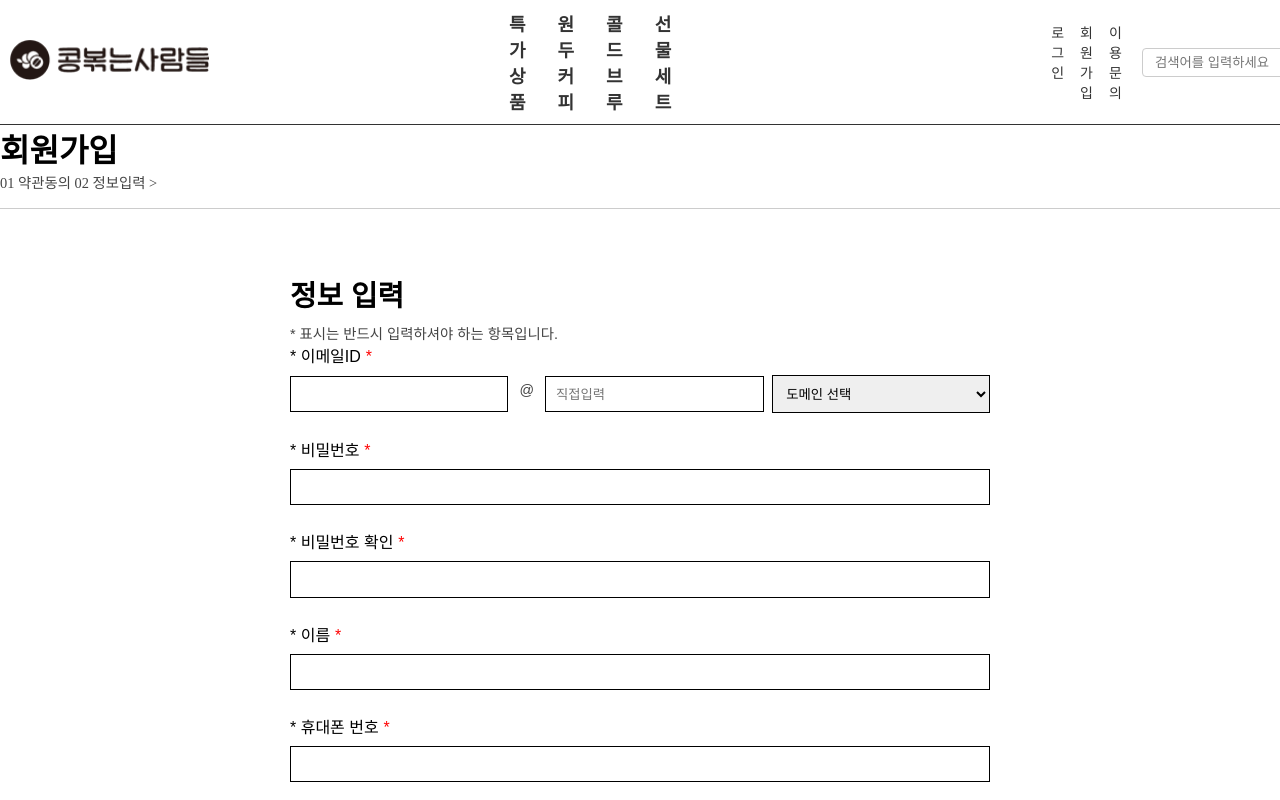
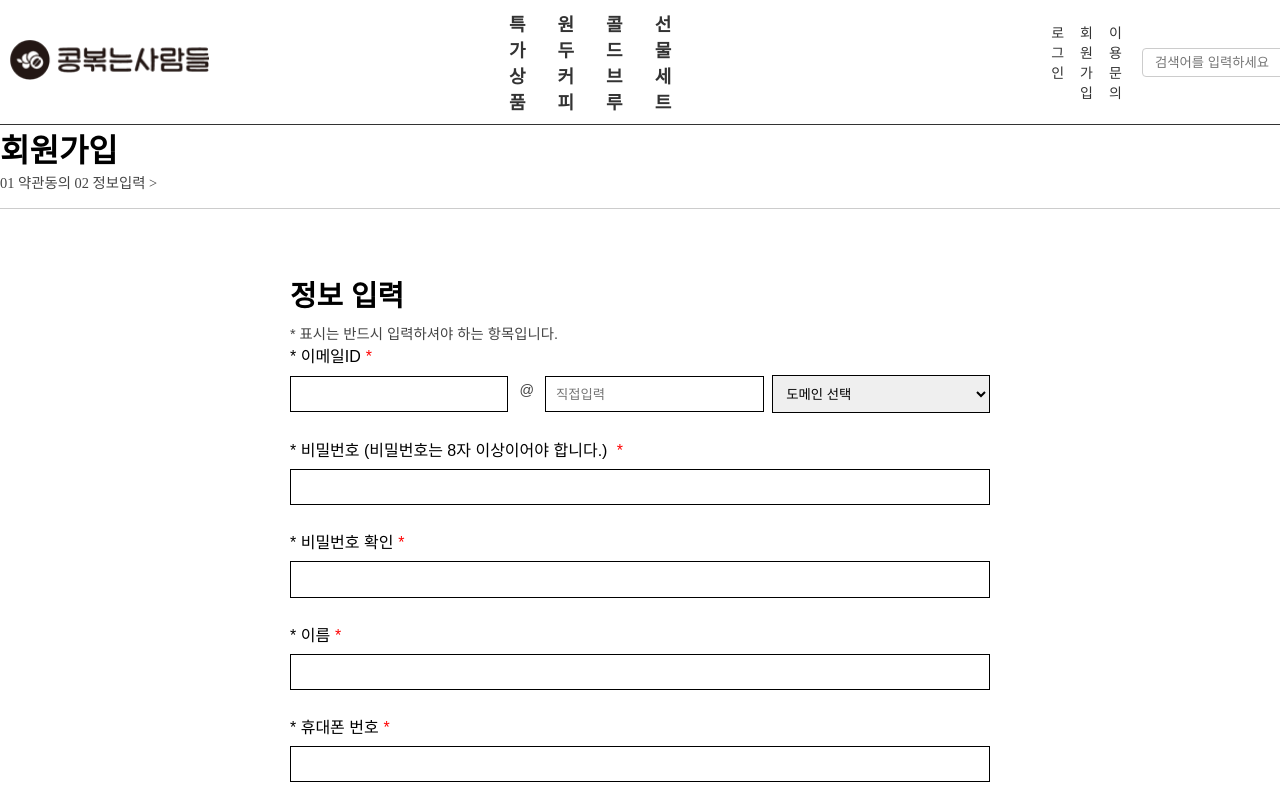
Before and after one commit to bulldorzer/coffee-shop-front, a React (Vite) app: page /join in a window 1280 px wide. Shown: the top 800 px of the page. Built offline with nearby package versions, Linux system fonts and the light colour scheme.

Commit message:
회원가입 비밀번호입력, 버튼 수정 - 이재민

```diff
--- a/src/component/login/join/JoinForm.jsx
+++ b/src/component/login/join/JoinForm.jsx
@@ -27,6 +27,11 @@ const JoinForm = () => {
 
     const handleSubmit = (e) => {
         e.preventDefault(); // 페이지 새로고침 방지
+
+        if (password.length < 8) {
+            alert("비밀번호는 8자 이상이어야 합니다.");
+            return;
+        }
 
         if (password !== confirmPassword) {
             alert("비밀번호가 일치하지 않습니다.");
@@ -93,7 +98,7 @@ const JoinForm = () => {
                 </div>
 
                 <div className="labeled-input">
-                    <label>* 비밀번호</label>
+                    <label>* 비밀번호 (비밀번호는 8자 이상이어야 합니다.) </label>
                     <input
                         type="password"
                         value={password}
@@ -143,7 +148,7 @@ const JoinForm = () => {
                             onChange={(e) => setStreet(e.target.value)}
                             required
                         />
-                        <button>우편번호 검색</button>
+                        <button type="button">우편번호 검색</button>
                     </div>
                 </div>
                 <div className="labeled-input">
```
